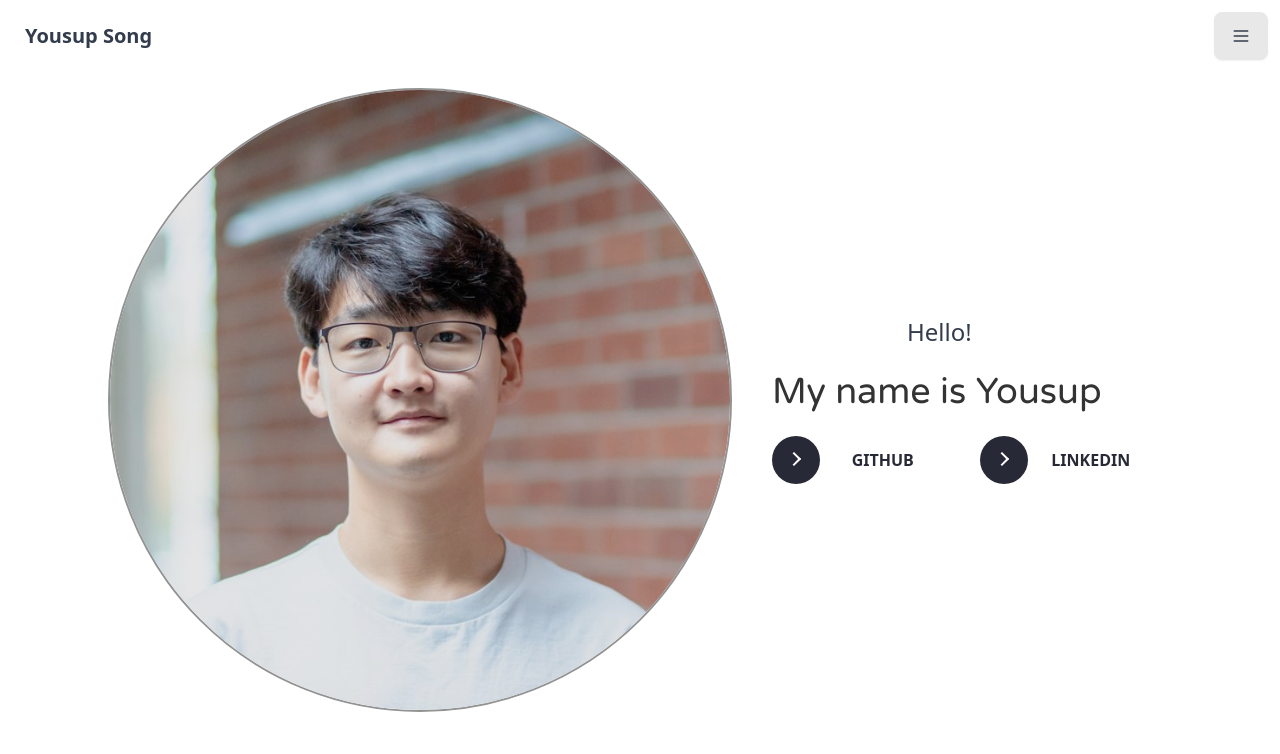
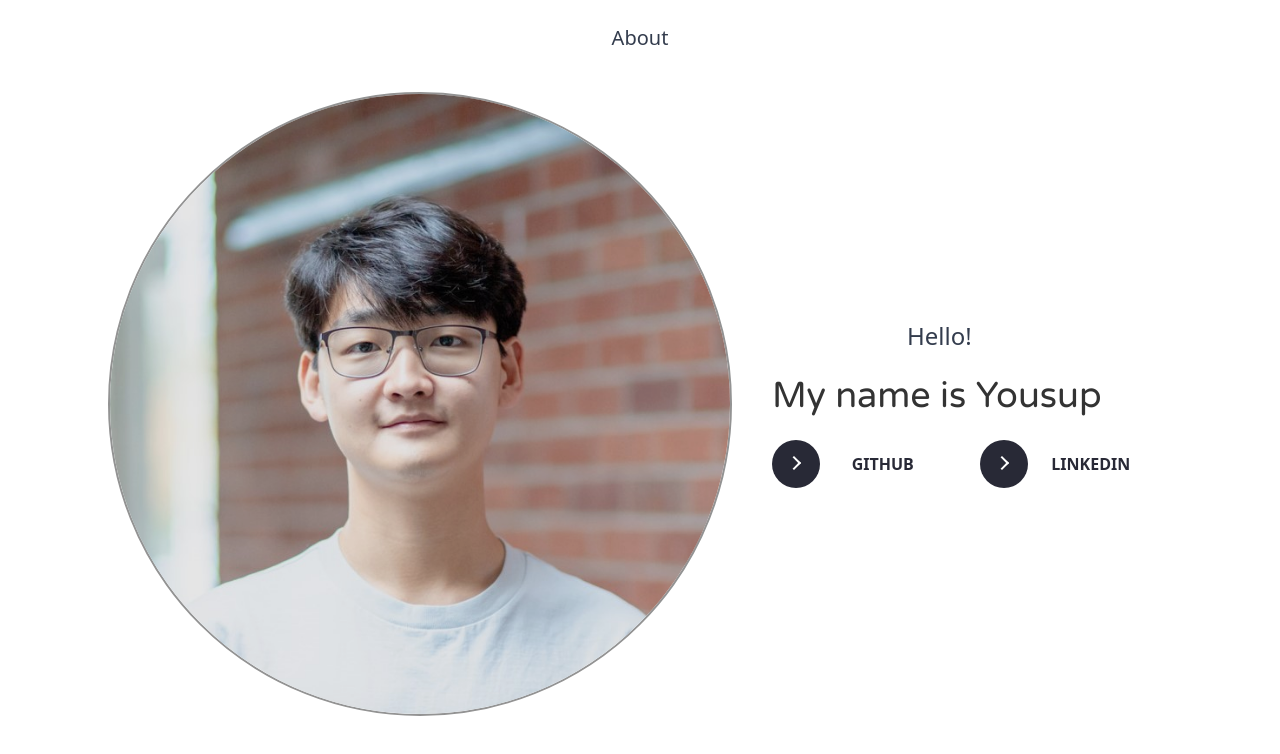
Before and after one commit to Youssup/YousupVillage, a Vue app in the folder frontend/client/: page / in a window 1280 px wide. Shown: the top 754 px of the page. Built offline with nearby package versions, Linux system fonts and the light colour scheme.

Commit message:
Edited Navbar

```diff
--- a/frontend/client/src/components/Navbar.vue
+++ b/frontend/client/src/components/Navbar.vue
@@ -4,29 +4,29 @@
 
 <template>
   <div class="navbar bg-base-100">
-    <div class="flex-1">
-      <RouterLink to="/">
-        <a class="btn btn-ghost text-xl">Yousup Song</a>
-      </RouterLink>
-    </div>
-    <div class="flex-none">
-      <div class="dropdown dropdown-end">
-        <div tabindex="0" role="button" class="btn m-1"><svg xmlns="http://www.w3.org/2000/svg" fill="none"
-            viewBox="0 0 24 24" class="inline-block w-5 h-5 stroke-current">
-            <path stroke-linecap="round" stroke-linejoin="round" stroke-width="2" d="M4 6h16M4 12h16M4 18h16"></path>
-          </svg></div>
-        <ul tabindex="0" class="dropdown-content z-[1] menu p-2 shadow bg-base-100 rounded-box w-52">
+    <div class="navbar-start">
+      <div class="dropdown">
+        <div tabindex="0" role="button" class="btn btn-ghost lg:hidden">
+          <svg xmlns="http://www.w3.org/2000/svg" class="h-5 w-5" fill="none" viewBox="0 0 24 24" stroke="currentColor">
+            <path stroke-linecap="round" stroke-linejoin="round" stroke-width="2" d="M4 6h16M4 12h8m-8 6h16" />
+          </svg>
+        </div>
+        <ul tabindex="0" class="menu menu-sm dropdown-content bg-base-100 rounded-box z-[1] mt-3 w-24 p-2 shadow">
           <RouterLink to="/">
-            <li><a>Home</a></li>
-          </RouterLink>
-          <RouterLink to="/projects">
-            <li><a>Projects</a></li>
-          </RouterLink>
-          <RouterLink to="/resume">
-            <li><a>Resume</a></li>
+            <li><a>About</a></li>
           </RouterLink>
         </ul>
       </div>
+      <!-- <RouterLink to="/"><a class="btn btn-ghost text-xl">Yoosup Song</a></RouterLink> -->
+    </div>
+    <div class="navbar-center hidden lg:flex">
+      <ul class="menu menu-horizontal px-1">
+        <RouterLink to="/">
+          <li><a class="text-xl text-bold">About</a></li>
+        </RouterLink>
+      </ul>
+    </div>
+    <div class="navbar-end">
     </div>
   </div>
 </template>
--- a/frontend/client/src/router/index.ts
+++ b/frontend/client/src/router/index.ts
@@ -1,7 +1,4 @@
 import { createRouter, createWebHistory } from 'vue-router'
-import Home from '../views/Home.vue'
-import Projects from '../views/Projects.vue'
-import Resume from '../views/Resume.vue'
 
 const router = createRouter({
   history: createWebHistory(import.meta.env.BASE_URL),
@@ -9,17 +6,7 @@
     {
       path: '/',
       name: 'home',
-      component: Home
-    },
-    {
-      path: '/projects',
-      name: 'projects',
-      component: Projects
-    },
-    {
-      path: '/resume',
-      name: 'resume',
-      component: Resume
+      component: () => import('../views/Home.vue')
     }
   ]
 })
```
